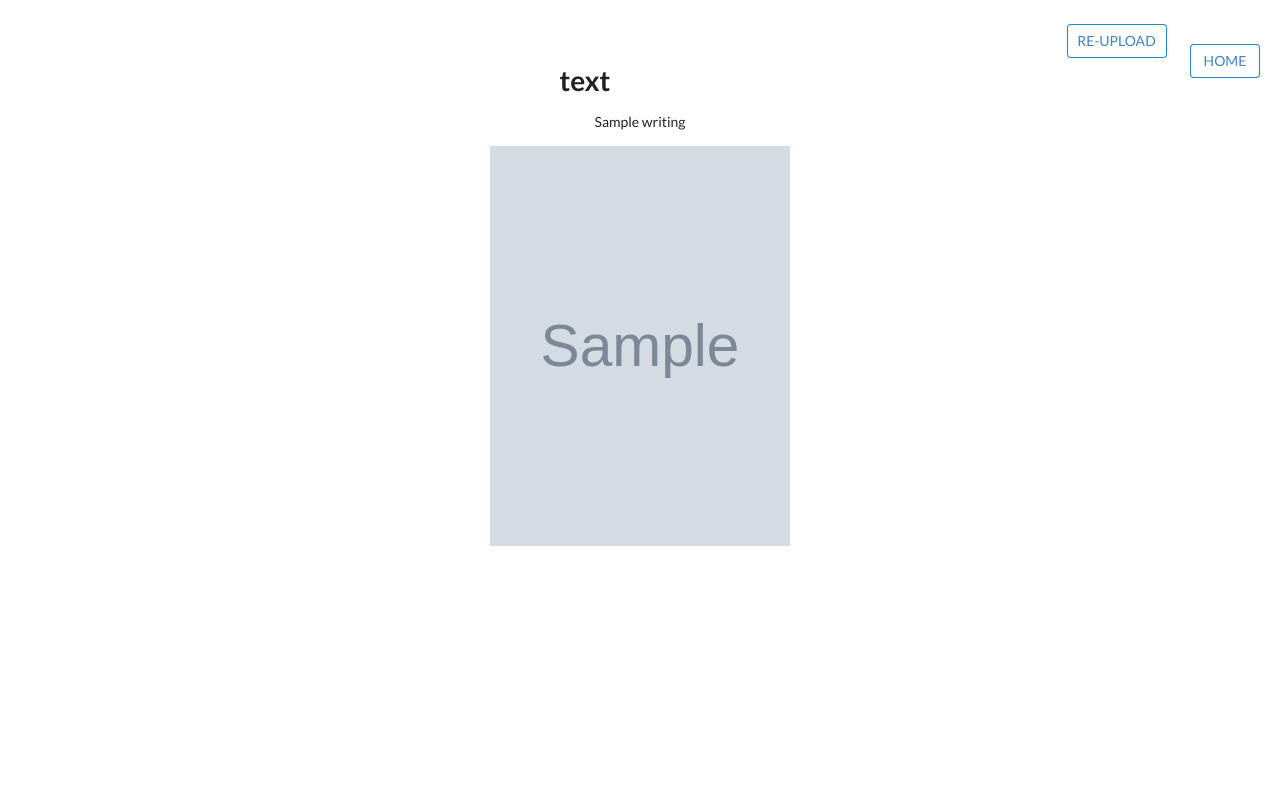
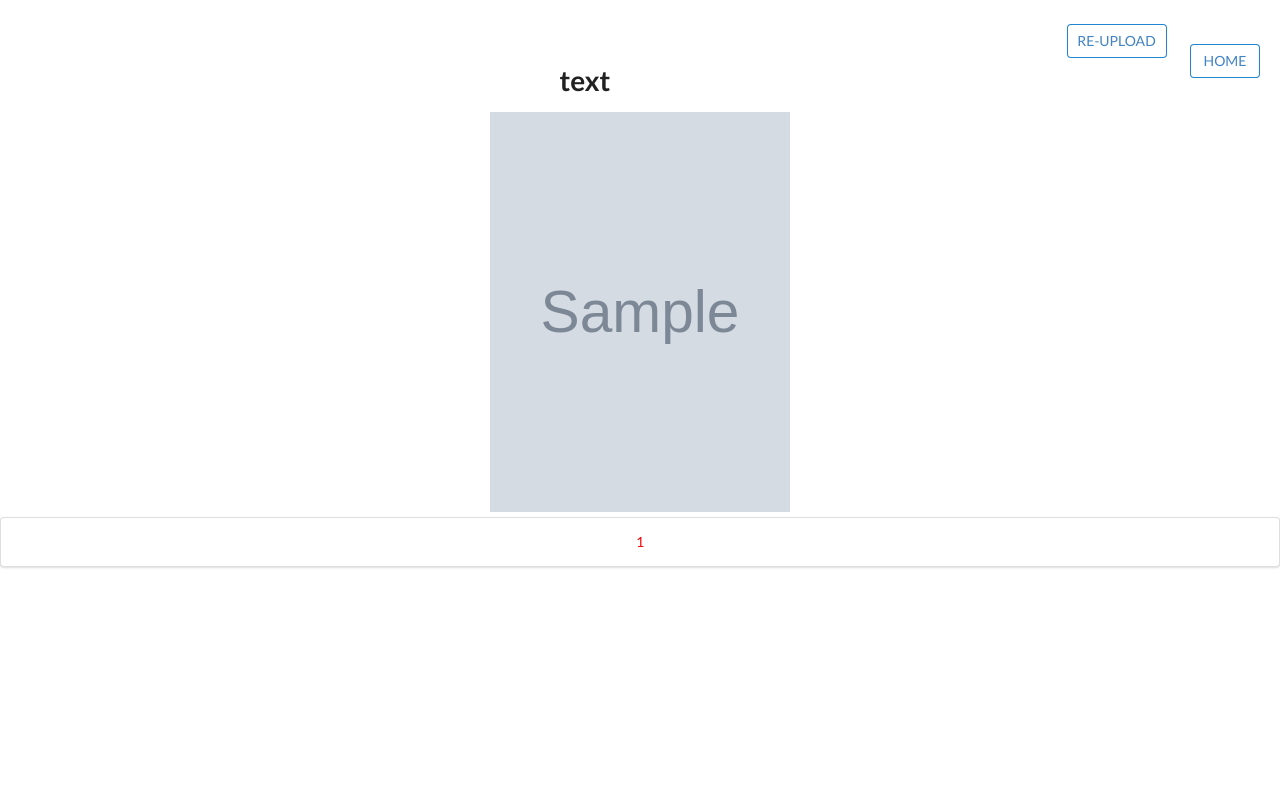
Before and after one commit to jason-cai123/hackxplore_v2, a Flask app: template templates/text.html in a window 1280 px wide. Shown: the top 807 px of the page. Run offline with Flask 2, Linux system fonts and the light colour scheme; the template is opened without the code that fills it: most values are stand-ins (such as "Sample title", 1, 10 or a date in 2020); grey boxes marked "Sample" are stand-in pictures.

Commit message:
add sentence with incorrect words

```diff
--- a/app.py
+++ b/app.py
@@ -27,10 +27,16 @@ def get_sentence(filename):
     sentence = []
     for word in handwritten:
         if corrections.get(word, 0) != 0:
+            sentence.append([word, corrections[word]])
+        else:
+            sentence.append([word, None])
+    '''
+    for word in handwritten:
+        if corrections.get(word, 0) != 0:
             sentence.append({word : corrections[word]})
         else:
             sentence.append({word : None})
-
+    '''
     return sentence
 
 
@@ -67,16 +73,19 @@ def upload():
 
             #return handwritten
 
+        #return redirect(url_for('text', writing=sentence, photo=photo))
+        return redirect(url_for('text', photo=photo))
 
-
-        return redirect(url_for('text', writing=sentence, photo=photo))
         #return redirect(url_for('uploaded_file',
                                # filename=filename))
     return render_template("upload.html")
 
-@app.route('/text/<string:writing>/<string:photo>', methods=['POST', 'GET'])
-def text(writing, photo):
+#@app.route('/text/<list:writing>/<string:photo>', methods=['POST', 'GET'])
+#def text(writing, photo):#
+@app.route('/text/<string:photo>', methods=['POST', 'GET'])
+def text(photo):
     #filename = "templates/Images/" + photo
+    writing = get_sentence(photo)
     filename = 'http://127.0.0.1:5000/uploads/' + photo
     return render_template("text.html", writing=writing, photo=filename)
 
--- a/static/css/text.css
+++ b/static/css/text.css
@@ -15,3 +15,11 @@ body {
     width: 100px;
     padding: 10px;
 }
+
+.blue {
+    color: blue;
+}
+
+.green {
+    color: green;
+}
--- a/templates/text.html
+++ b/templates/text.html
@@ -12,10 +12,25 @@
     <body>
         <h1> </h1>
         <h1>text</h1>
-        <p>{{ writing }}</p>
+
         <div>
             <img src={{ photo }} alt="Handwritten Text" width=300 height=400>
         </div>
+
+        <div id="sentence" class="sentence">
+            <div class="ui segment">
+                {% for word in writing %}
+                    {% if word[1] == None %}
+                        <span class=correct style="color:black">{{ word[0] }}</span>
+                    {% endif %}
+                    {% if word[1] != None %}
+                        <span class=wrong style="color:red">{{ word[0] }}</span>
+                    {% endif %}
+                {% endfor %}
+            </div>
+        </div>
+
+
     </body>
 </html>
 
@@ -29,8 +44,6 @@
         </div>
     {% endfor %}
 
-    {% if selected_choice == 'Yellow' %}
-        <p> you entered correct </p>
-   {% endif %}
+
 
 -->
```
